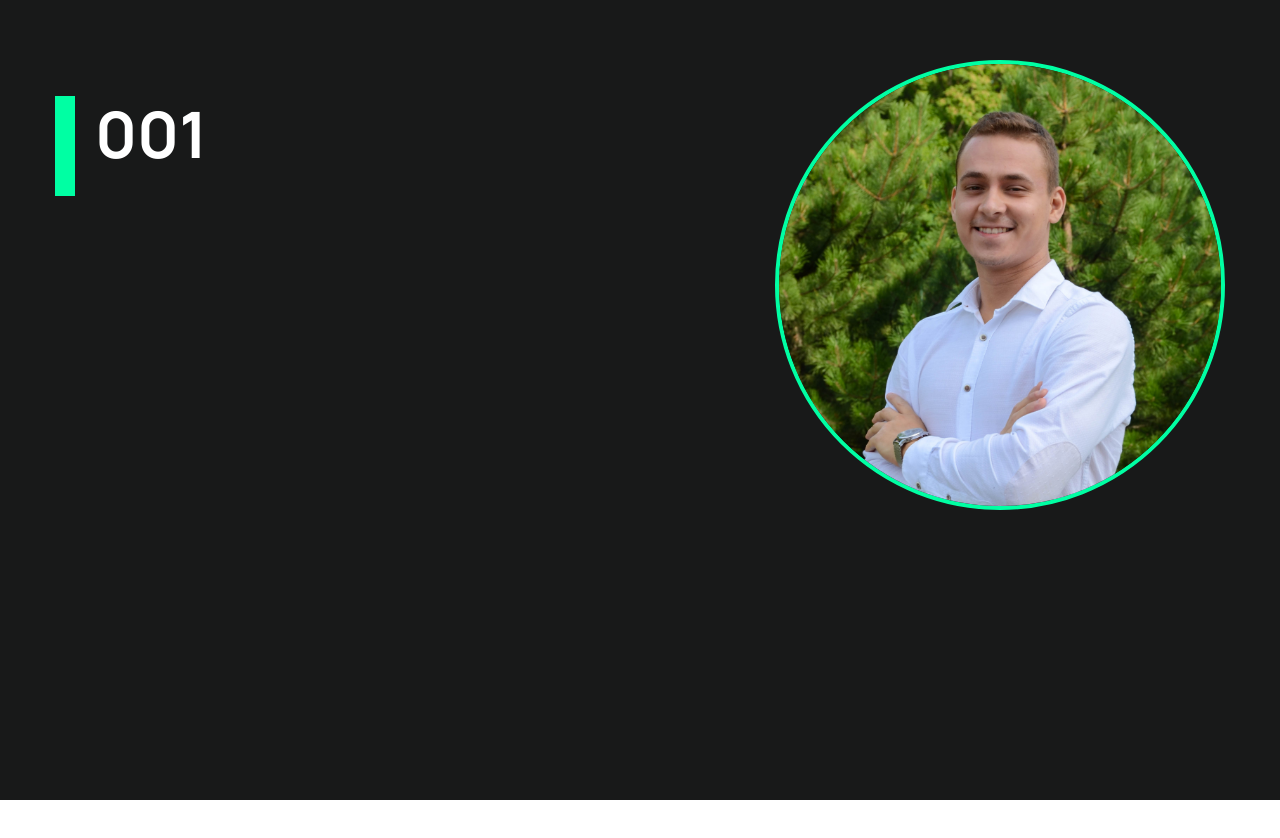
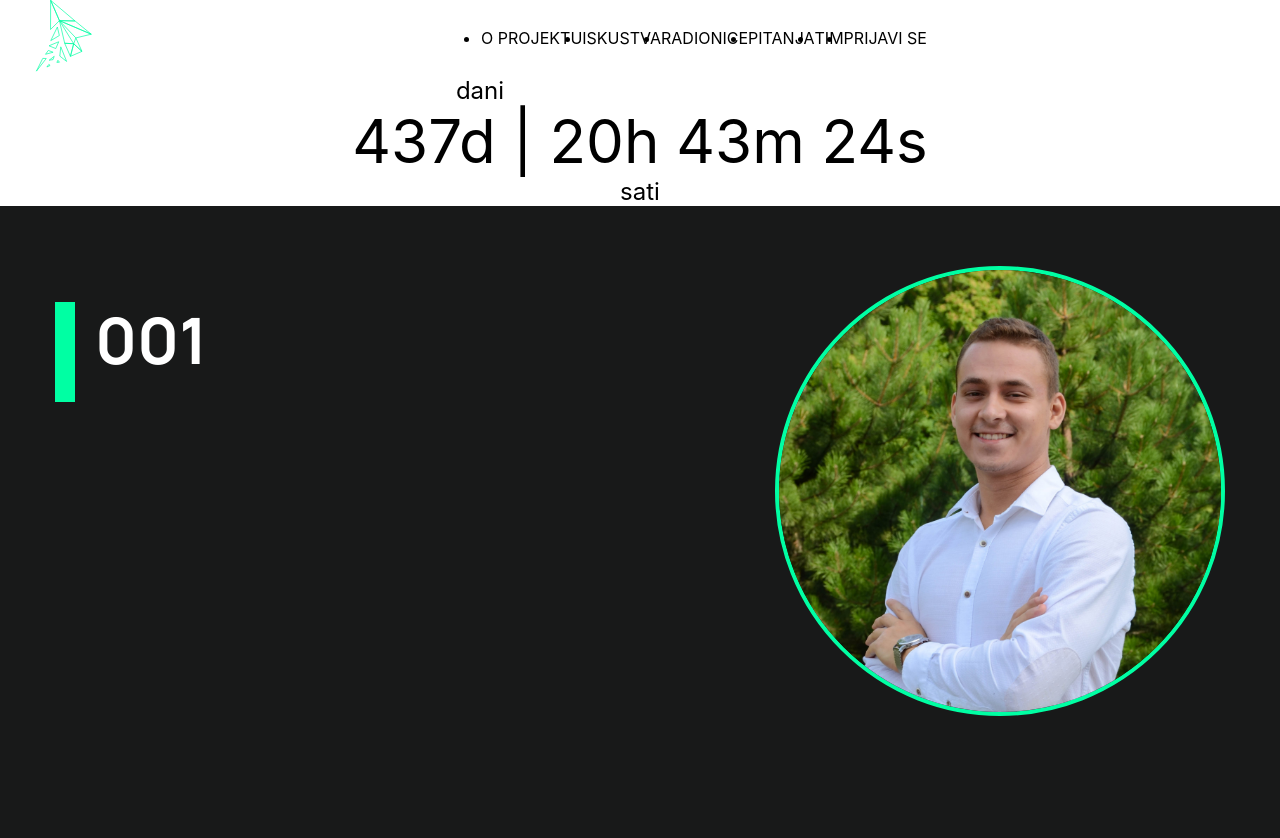
Before and after one commit to Nikola787/hzs-5.0, a React (Create React App) app: page /#/ in a window 1280 px wide. Shown: the top 838 px of the page. Before the commit the page ends 800 px from the top, so only its background shows below. Built offline with nearby package versions, Linux system fonts and the light colour scheme.

Commit message:
Dodao tajmer i poceo navbar

```diff
--- a/package.json
+++ b/package.json
@@ -11,6 +11,7 @@
     "react-awesome-shapes": "^0.1.12",
     "react-dom": "^18.2.0",
     "react-helmet": "^6.1.0",
+    "react-router": "^6.4.2",
     "react-router-dom": "^6.4.2",
     "react-scripts": "5.0.1",
     "scrollmagic": "^2.0.8",
--- a/src/Home.js
+++ b/src/Home.js
@@ -1,11 +1,14 @@
 import React from "react";
 import Animacija from "./components/animacija/animacija.js";
+import Radionice from "./components/radionice/radionice.jsx";
+import Navbar from "./components/navbar/navbar";
 import Tajmer from "./components/tajmer/tajmer.jsx";
-import Radionice from "./components/radionice/radionice.jsx";
 
 const Home = () => {
   return (
     <div>
+      <Navbar />
+      <Tajmer />
       <Radionice />
     </div>
   );
--- a/src/components/navbar/navbar.css
+++ b/src/components/navbar/navbar.css
@@ -0,0 +1,30 @@
+* {
+    padding: 0;
+    margin: 0;
+    box-sizing: border-box;
+}
+
+.navbar {
+    display: flex;
+    width: 100%;
+}
+
+.navbar-logo {
+    width: 10%;
+}
+
+.navbar-pages .list{
+    display: flex;
+}
+
+.navbar-pages {
+    width: 90%;
+    display: flex;
+    list-style: none;
+    justify-content: center;
+    align-items: center;
+}
+
+.navbar-pages .list li{
+text-decoration: none;
+}
--- /dev/null
+++ b/src/components/navbar/navbar.jsx
@@ -0,0 +1,144 @@
+import React from "react";
+import "./navbar.css";
+const navbar = () => {
+  return (
+    <div>
+      <div className="navbar">
+        <div className="navbar-logo">
+          <svg
+            width="100"
+            height="72"
+            viewBox="0 0 100 129"
+            fill="none"
+            xmlns="http://www.w3.org/2000/svg"
+          >
+            <path
+              d="M26.1 0.609985C26.02 18.04 25.94 35.47 25.87 52.9C31.18 47.59 36.49 42.28 41.8 36.97C36.56 24.86 31.33 12.74 26.1 0.609985Z"
+              stroke="#00FEA3"
+              stroke-width="1.2291"
+              stroke-miterlimit="10"
+              stroke-linejoin="round"
+            />
+            <path
+              d="M26.1 0.609985C31.33 12.73 36.57 24.85 41.8 36.97C51.13 37.17 60.46 37.36 69.8 37.56C55.23 25.25 40.66 12.93 26.1 0.609985Z"
+              stroke="#00FEA3"
+              stroke-width="1.2291"
+              stroke-miterlimit="10"
+              stroke-linejoin="round"
+            />
+            <path
+              d="M69.79 37.57C79.47 45.47 89.15 53.37 98.83 61.27C79.82 53.17 60.8 45.08 41.79 36.98C51.13 37.17 60.46 37.37 69.79 37.57Z"
+              stroke="#00FEA3"
+              stroke-width="1.2291"
+              stroke-miterlimit="10"
+              stroke-linejoin="round"
+            />
+            <path
+              d="M98.84 61.26C89.64 63.48 80.44 65.7 71.24 67.93C61.43 57.61 51.61 47.29 41.8 36.98C60.81 45.07 79.82 53.17 98.84 61.26Z"
+              stroke="#00FEA3"
+              stroke-width="1.2291"
+              stroke-miterlimit="10"
+              stroke-linejoin="round"
+            />
+            <path
+              d="M41.8 36.98C44.95 50.5 48.1 64.02 51.24 77.53C56.62 77.8 61.99 78.06 67.37 78.33C58.85 64.55 50.32 50.76 41.8 36.98Z"
+              stroke="#00FEA3"
+              stroke-width="1.2291"
+              stroke-miterlimit="10"
+              stroke-linejoin="round"
+            />
+            <path
+              d="M71.24 67.9299C69.95 71.3999 68.66 74.8599 67.37 78.3299C72.3 82.9099 77.24 87.4799 82.17 92.0599C78.53 84.0199 74.88 75.9699 71.24 67.9299Z"
+              stroke="#00FEA3"
+              stroke-width="1.2291"
+              stroke-miterlimit="10"
+              stroke-linejoin="round"
+            />
+            <path
+              d="M67.37 78.33C65.41 85.88 63.46 93.44 61.5 100.99C68.39 98.01 75.28 95.03 82.16 92.06C77.24 87.48 72.31 82.91 67.37 78.33Z"
+              stroke="#00FEA3"
+              stroke-width="1.2291"
+              stroke-miterlimit="10"
+              stroke-linejoin="round"
+            />
+            <path
+              d="M67.37 78.33C65.41 85.88 63.46 93.44 61.5 100.99C58.08 93.17 54.66 85.35 51.23 77.53C56.62 77.8 62 78.06 67.37 78.33Z"
+              stroke="#00FEA3"
+              stroke-width="1.2291"
+              stroke-miterlimit="10"
+              stroke-linejoin="round"
+            />
+            <path
+              d="M38.11 48.41C39.3 53.49 40.49 58.57 41.68 63.65C36.56 66.7 31.44 69.74 26.32 72.79C30.25 64.66 34.18 56.53 38.11 48.41Z"
+              stroke="#00FEA3"
+              stroke-width="1.2291"
+              stroke-miterlimit="10"
+              stroke-linejoin="round"
+            />
+            <path
+              d="M40.6 74.8199C38.81 78.8899 37.03 82.9599 35.24 87.0299C31.21 85.3699 27.18 83.7099 23.16 82.0499C28.97 79.6299 34.79 77.2299 40.6 74.8199Z"
+              stroke="#00FEA3"
+              stroke-width="1.2291"
+              stroke-miterlimit="10"
+              stroke-linejoin="round"
+            />
+            <path
+              d="M44.21 83.91C43.63 89.43 43.05 94.96 42.47 100.48C46.54 103.68 50.61 106.87 54.68 110.07C51.19 101.35 47.7 92.63 44.21 83.91Z"
+              stroke="#00FEA3"
+              stroke-width="1.2291"
+              stroke-miterlimit="10"
+              stroke-linejoin="round"
+            />
+            <path
+              d="M16.93 97.24C18.59 94.96 20.25 92.67 21.91 90.39C24.75 91.46 27.59 92.53 30.44 93.6C25.94 94.82 21.43 96.03 16.93 97.24Z"
+              stroke="#00FEA3"
+              stroke-width="1.2291"
+              stroke-miterlimit="10"
+              stroke-linejoin="round"
+            />
+            <path
+              d="M11.93 104.6C8.15999 112.22 4.38999 119.83 0.609985 127.45C6.45999 119.91 12.31 112.36 18.17 104.82C16.09 104.74 14.01 104.67 11.93 104.6Z"
+              stroke="#00FEA3"
+              stroke-width="1.2291"
+              stroke-miterlimit="10"
+              stroke-linejoin="round"
+            />
+            <path
+              d="M23.35 107.88C26.38 105.55 29.41 103.23 32.45 100.9C31.74 102.87 31.04 104.85 30.33 106.82C28.01 107.18 25.68 107.53 23.35 107.88Z"
+              stroke="#00FEA3"
+              stroke-width="1.2291"
+              stroke-miterlimit="10"
+              stroke-linejoin="round"
+            />
+            <path
+              d="M37.21 111.79C37.84 110.52 38.48 109.25 39.11 107.98C40.03 109.14 40.94 110.31 41.86 111.47C40.31 111.58 38.76 111.69 37.21 111.79Z"
+              stroke="#00FEA3"
+              stroke-width="1.2291"
+              stroke-miterlimit="10"
+              stroke-linejoin="round"
+            />
+            <path
+              d="M22.89 115.29C21.7 116.86 20.51 118.43 19.33 120C21.26 119.13 23.19 118.25 25.11 117.38C24.37 116.68 23.63 115.99 22.89 115.29Z"
+              stroke="#00FEA3"
+              stroke-width="1.2291"
+              stroke-miterlimit="10"
+              stroke-linejoin="round"
+            />
+          </svg>
+        </div>
+        <div className="navbar-pages">
+          <ul className="list">
+            <li>O PROJEKTU</li>
+            <li>ISKUSTVA</li>
+            <li>RADIONICE</li>
+            <li>PITANJA</li>
+            <li>TIM</li>
+            <li id="log-in">PRIJAVI SE</li>
+          </ul>
+        </div>
+      </div>
+    </div>
+  );
+};
+
+export default navbar;
--- a/src/components/tajmer/tajmer.jsx
+++ b/src/components/tajmer/tajmer.jsx
@@ -1,40 +1,34 @@
-import React from "react";
-import { motion } from "framer-motion";
 import "./tajmer.css";
+import React, { useState, useEffect } from "react";
 
-const tajmer = () => {
-  function tajm() {
-    var countDownDate = new Date("Jan 5, 2024 15:37:25").getTime();
+function getTime(countDownDate) {
+  let now = new Date().getTime();
 
-    var x = setInterval(function () {
-      var now = new Date().getTime();
+  let distance = countDownDate - now;
 
-      var distance = countDownDate - now;
+  let days = Math.floor(distance / (1000 * 60 * 60 * 24));
+  let hours = Math.floor((distance % (1000 * 60 * 60 * 24)) / (1000 * 60 * 60));
+  let minutes = Math.floor((distance % (1000 * 60 * 60)) / (1000 * 60));
+  let seconds = Math.floor((distance % (1000 * 60)) / 1000);
+  return `${days}d | ${hours}h ${minutes}m ${seconds}s`;
+}
 
-      var days = Math.floor(distance / (1000 * 60 * 60 * 24));
-      var hours = Math.floor(
-        (distance % (1000 * 60 * 60 * 24)) / (1000 * 60 * 60)
-      );
-      var minutes = Math.floor((distance % (1000 * 60 * 60)) / (1000 * 60));
-      var seconds = Math.floor((distance % (1000 * 60)) / 1000);
+const Tajmer = () => {
+  const [tajm, setTajm] = useState(0);
 
-      document.getElementById(
-        "demo"
-      ).innerHTML = `${days}d | ${hours}h ${minutes}m ${seconds}s`;
+  useEffect(() => {
+    setTimeout(() => {
+      setTajm(() => getTime(new Date("Jan 5, 2024 15:37:25").getTime()));
+    }, 1000);
+  });
 
-      if (distance < 0) {
-        clearInterval(x);
-        document.getElementById("demo").innerHTML = "EXPIRED";
-      }
-    }, 1000);
-  }
   return (
     <div>
       <div class="wrapper">
         <label id="dani" for="html">
           dani
         </label>
-        <p id="demo"></p>
+        <p id="demo">{tajm}</p>
         <label id="sati" for="html">
           sati
         </label>
@@ -43,4 +37,4 @@ const tajmer = () => {
   );
 };
 
-export default tajmer;
+export default Tajmer;
```
Also changed, not shown: components/agenda/agenda.js (+7 -0 lines), components/tajmer/tajmer.jsx (added, +46 -0 lines), src/components/navbar/navbar.js (deleted), 1 other file (tests, documents, lock files or other folders).
